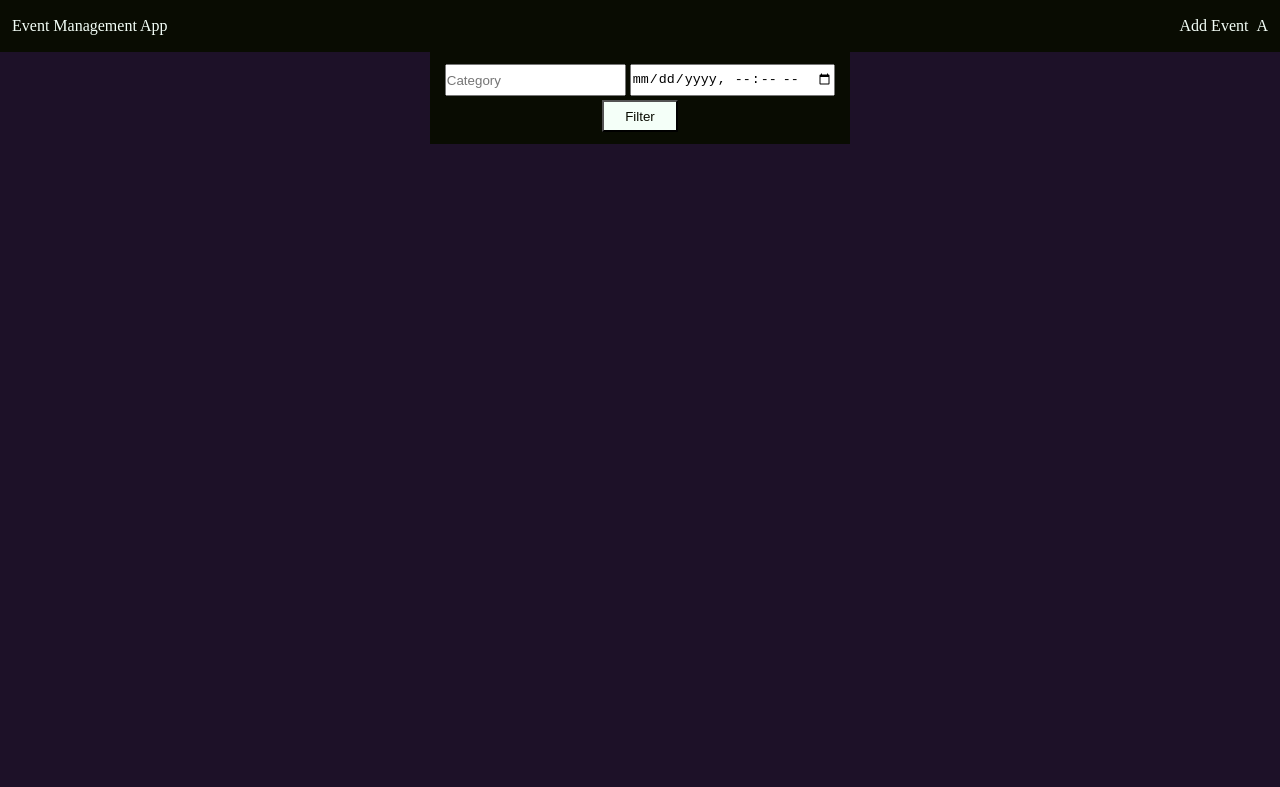
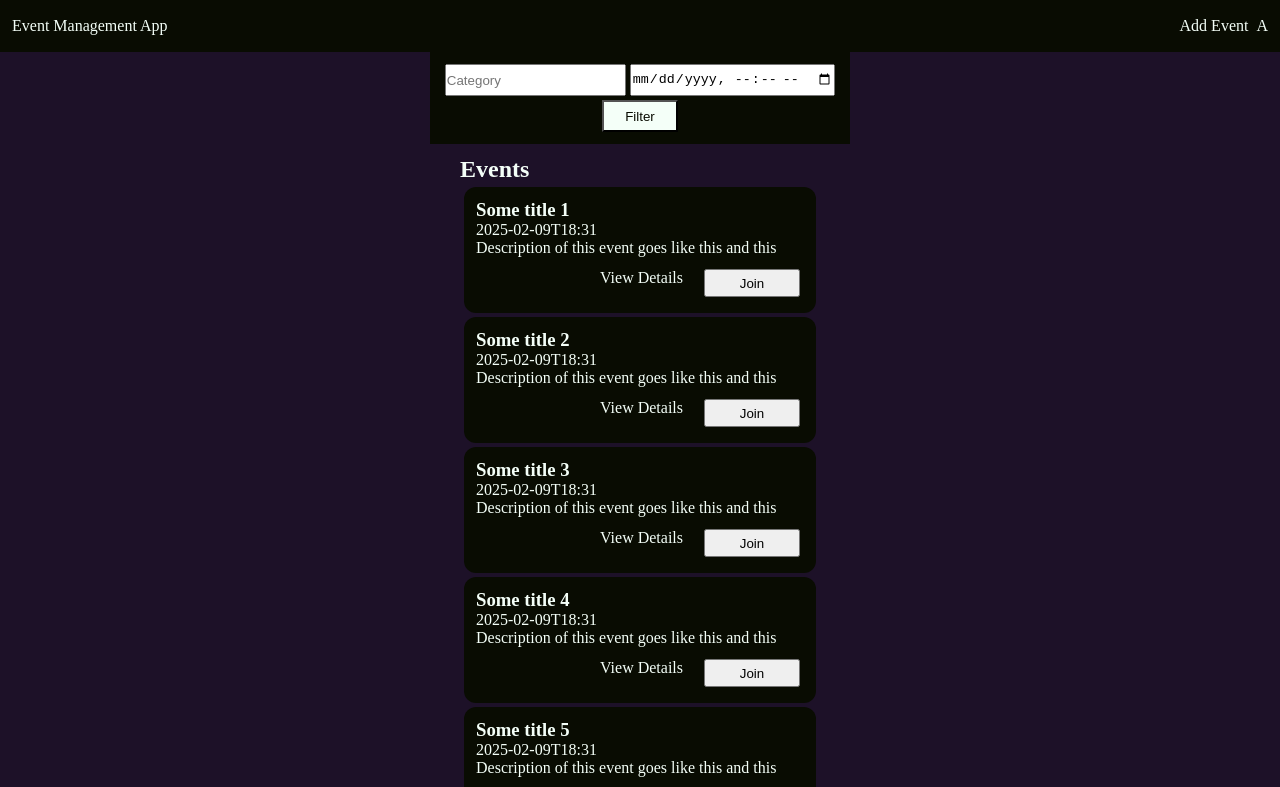
Before and after one commit to Sahil-4/swissmote-emp, a React (Vite) app in the folder frontend/: page / in a window 1280 px wide. Shown: the top 787 px of the page. Built offline with nearby package versions, Linux system fonts and the light colour scheme.

Commit message:
add: created home page

```diff
--- /dev/null
+++ b/frontend/src/components/eventsList.tsx
@@ -0,0 +1,89 @@
+import { EventI } from "../types/index.js";
+import styles from "../styles/eventsList.module.css";
+import { Link } from "react-router-dom";
+
+const EventItem = ({ event }: { event: EventI }) => {
+  const handleJoinEvent = () => {
+    console.log(event._id);
+  };
+
+  return (
+    <div className={styles.eventItem}>
+      <h3>{event.title}</h3>
+      <p>{event.time}</p>
+      <p>{event.description}</p>
+
+      <div className={styles.eventItemControls}>
+        <Link to={`/event/:${event._id}`}>View Details</Link>
+        <button onClick={handleJoinEvent}>Join</button>
+      </div>
+    </div>
+  );
+};
+
+const EventsList = () => {
+  const events: EventI[] = [
+    {
+      _id: "some_id_1",
+      title: "Some title 1",
+      description: "Description of this event goes like this and this",
+      time: "2025-02-09T18:31",
+    },
+    {
+      _id: "some_id_2",
+      title: "Some title 2",
+      description: "Description of this event goes like this and this",
+      time: "2025-02-09T18:31",
+    },
+    {
+      _id: "some_id_3",
+      title: "Some title 3",
+      description: "Description of this event goes like this and this",
+      time: "2025-02-09T18:31",
+    },
+    {
+      _id: "some_id_4",
+      title: "Some title 4",
+      description: "Description of this event goes like this and this",
+      time: "2025-02-09T18:31",
+    },
+    {
+      _id: "some_id_5",
+      title: "Some title 5",
+      description: "Description of this event goes like this and this",
+      time: "2025-02-09T18:31",
+    },
+    {
+      _id: "some_id_6",
+      title: "Some title 6",
+      description: "Description of this event goes like this and this",
+      time: "2025-02-09T18:31",
+    },
+    {
+      _id: "some_id_7",
+      title: "Some title 7",
+      description: "Description of this event goes like this and this",
+      time: "2025-02-09T18:31",
+    },
+    {
+      _id: "some_id_8",
+      title: "Some title 8",
+      description: "Description of this event goes like this and this",
+      time: "2025-02-09T18:31",
+    },
+  ];
+
+  return (
+    <main className={styles.eventsListContainer}>
+      <h1>Events</h1>
+
+      <div className={styles.eventsList}>
+        {events.map((event) => (
+          <EventItem event={event} />
+        ))}
+      </div>
+    </main>
+  );
+};
+
+export default EventsList;
--- a/frontend/src/pages/home.tsx
+++ b/frontend/src/pages/home.tsx
@@ -1,5 +1,6 @@
 import Header from "../components/header.jsx";
 import Filter from "../components/filter.jsx";
+import EventsList from "../components/eventsList.jsx";
 
 const Home = () => {
   return (
@@ -7,9 +8,7 @@ const Home = () => {
       <Header />
       <section>
         <Filter />
-        <main>
-          {/* list of all events */}
-        </main>
+        <EventsList />
       </section>
     </>
   );
--- /dev/null
+++ b/frontend/src/styles/eventsList.module.css
@@ -0,0 +1,25 @@
+.eventsListContainer {
+  width: 360px;
+  margin: 12px auto;
+}
+
+.eventItem {
+  background: var(--accent);
+  margin: 4px;
+  padding: 12px;
+  border-radius: 12px;
+}
+
+.eventItemControls {
+  display: flex;
+  justify-content: flex-end;
+  margin-top: 8px;
+}
+
+.eventItemControls > button,
+.eventItemControls > a {
+  height: 28px;
+  width: 96px;
+  margin: 4px;
+  display: block;
+}
```
